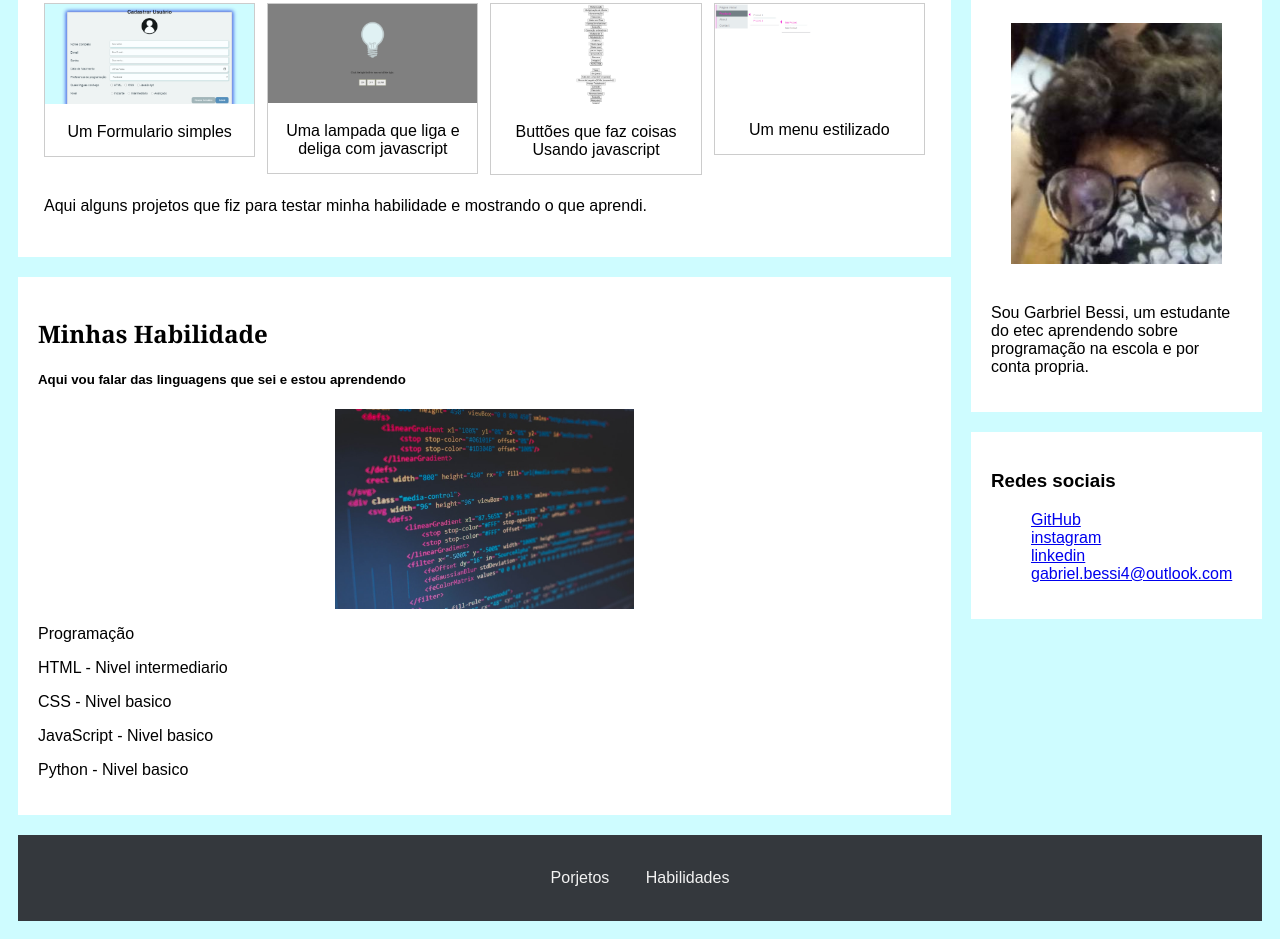
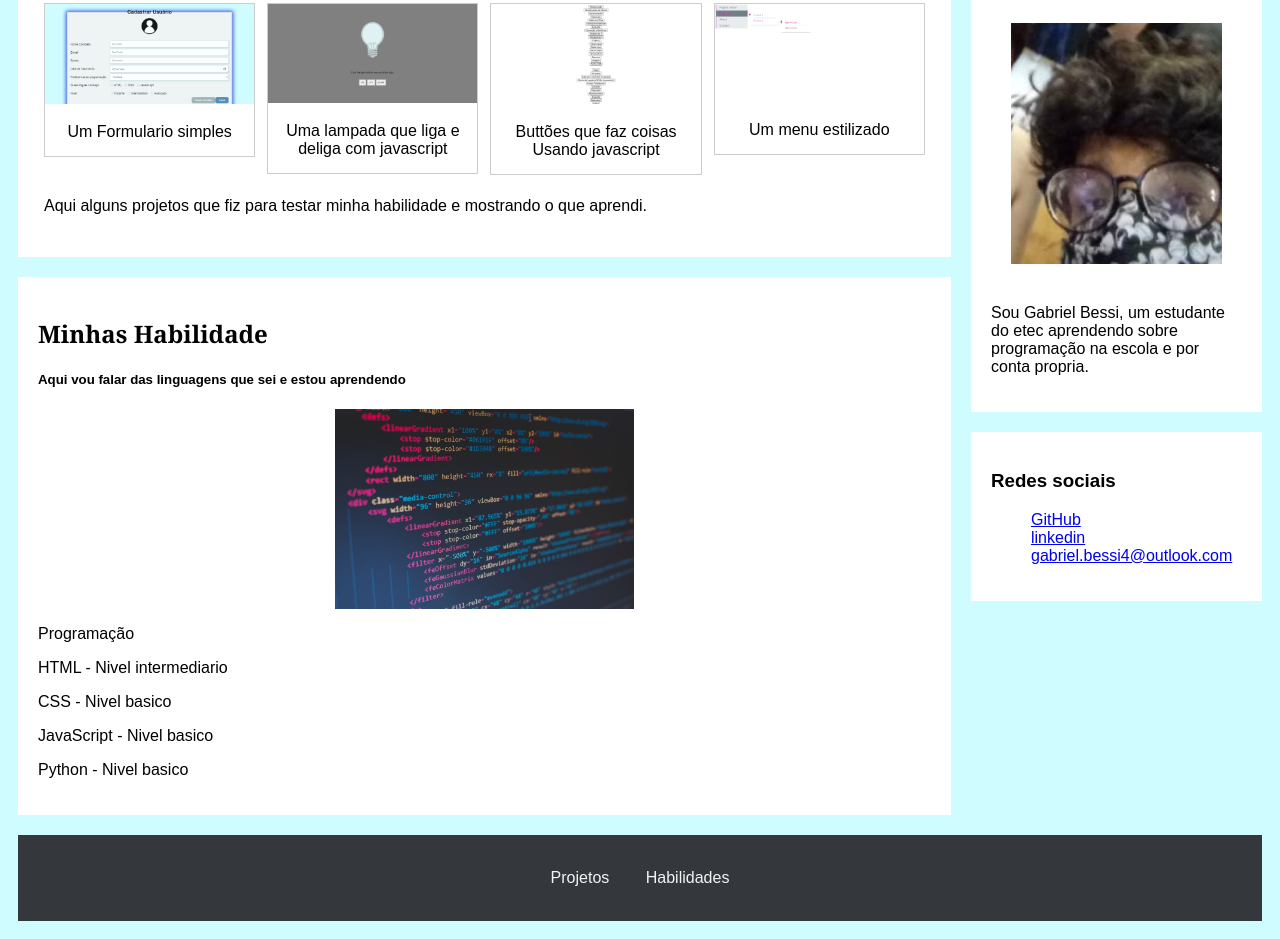
Before and after one commit to EyzRyder/EyzRyder.github.io, a plain HTML site: page index.html in a window 1280 px wide. Shown: the part 393-1332 px from the top of the page. Drawn offline with Linux system fonts and the light colour scheme.

Commit message:
Update index.html

```diff
--- a/index.html
+++ b/index.html
@@ -76,7 +76,7 @@
             <div class="card" id="habilidade">
                 <h2>Minhas Habilidade</h2>
                 <h5>Aqui vou falar das linguagens que sei e estou aprendendo</h5>
-                <img src="dist/img/cod.jpg" class="" style="height:200px; display: block; margin-left: auto; margin-right: auto;">
+                <img src="dist/img/cod.jpg" style="height:200px; display: block; margin-left: auto; margin-right: auto;">
                 <p>Programação</p>
                 <p>
                     HTML - Nivel intermediario
@@ -95,16 +95,15 @@
         <div class="rightcolumn">
             <div class="card">
                 <h2>Sobre mim</h2>
-                <img class="profile" src="dist/img/FOTOMEU.jpeg" alt="Gabriel_Bessi"></img>
+                <img class="profile" src="dist/img/FOTOMEU.jpeg" alt="Gabriel Bessi"></img>
                 <p>
-                    Sou Garbriel Bessi, um estudante do etec aprendendo sobre programação na escola e por conta propria.
+                    Sou Gabriel Bessi, um estudante do etec aprendendo sobre programação na escola e por conta propria.
                 </p>
             </div>
             <div class="card">
                 <h3>Redes sociais</h3>
                 <ul>
                     <li><a href="https://github.com/EyzRyder" target="_blank">GitHub</a></li>
-                    <li><a href="https://www.instagram.com/eyz_ryder/" target="_blank">instagram</a></li>
                     <li><a href="https://www.linkedin.com/in/gabriel-bessi-5b0160230/" target="_blank">linkedin</a></li>
                     <li><a href="mailto:gabriel.bessi4@outlook.com">gabriel.bessi4@outlook.com</a></li>
                 </ul>
@@ -114,7 +113,7 @@
 
     <div class="footer">
         <ul>
-            <li><a href="#projetos">Porjetos</a></li>
+            <li><a href="#projetos">Projetos</a></li>
             <li><a href="#habilidades">Habilidades</a></li>
         </ul>
     </div>
```
